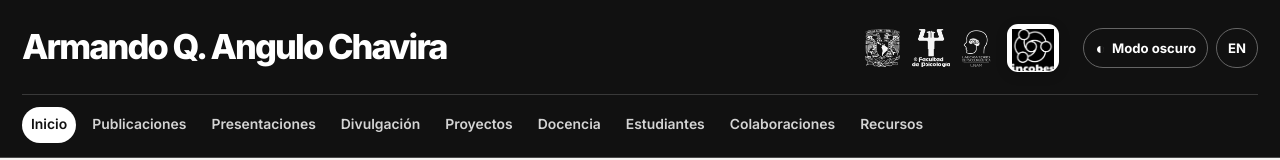
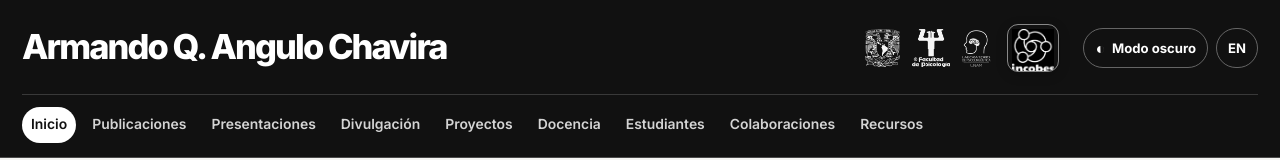
Before and after one commit to angulo-chavira/angulo-chavira.github.io, a plain HTML site: page index.html in a window 1280 px wide. Shown: the top 160 px of the page. Drawn offline with Linux system fonts and the light colour scheme.

Commit message:
Update style.css

```diff
--- a/style.css
+++ b/style.css
@@ -73,7 +73,7 @@ img[data-profile-photo].profile-photo-loading { visibility: hidden; }
 .header-logos a { display: grid; place-items: center; width: auto; height: 44px; padding: 0; border: 0; border-radius: 0; background: transparent; transition: transform .18s ease, opacity .18s ease; }
 .header-logos a:hover { transform: translateY(-2px); opacity: .82; }
 .inst-logo { display: block; width: auto; height: 39px; max-width: 84px; object-fit: contain; opacity: .96; }
-.header-logos .incobes-mark { width: 52px; height: 48px; padding: 4px; overflow: hidden; border: 1px solid rgba(255,255,255,.5); border-radius: 11px; background: #fff; box-shadow: 0 3px 12px rgba(0,0,0,.18); }
+.header-logos .incobes-mark { width: 52px; height: 48px; padding: 4px; overflow: hidden; border: 1px solid rgba(255,255,255,.5); border-radius: 11px; background: transparent; box-shadow: 0 3px 12px rgba(0,0,0,.18); }
 .header-logos .incobes-mark .inst-logo { width: 100%; height: 100%; max-width: none; object-fit: contain; opacity: 1; filter: none; mix-blend-mode: normal; }
 .header-controls { display: flex; align-items: center; gap: 8px; }
 .icon-toggle, .menu-toggle {
```
